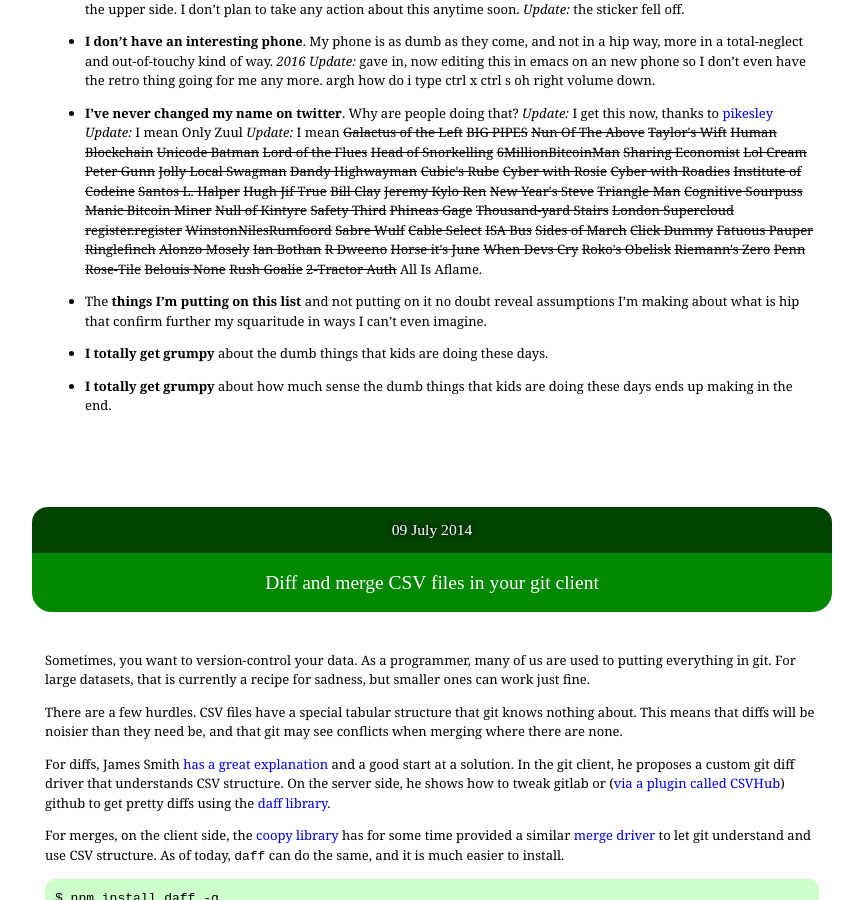
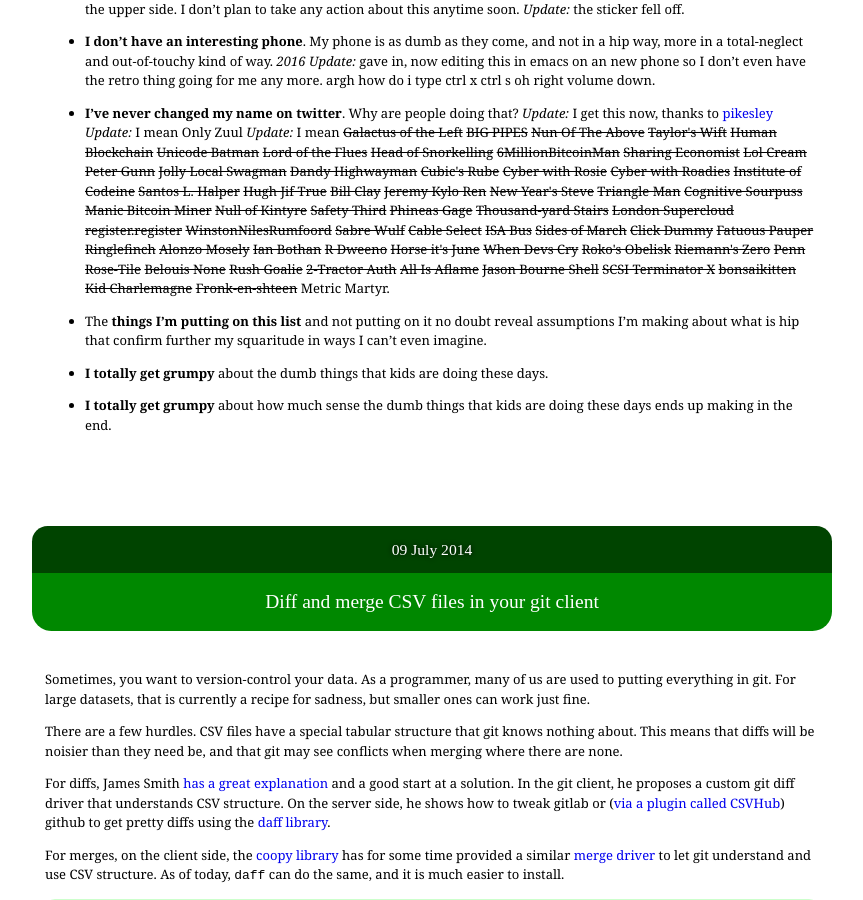
Before and after one commit to paulfitz/paulfitz.github.io, a Jekyll site: the page built from index.html, in a window 1280 px wide and 900 px high, scrolled down 1524 px. Shown: the whole window, without its empty margins (208-1071 px from the left). Built offline with Jekyll 4.4.1, drawn with Linux system fonts in a browser that asks for light colours; some web fonts are replaced.

Commit message:
more pike

```diff
--- a/_data/pikes.json
+++ b/_data/pikes.json
@@ -50,5 +50,11 @@
   "Belouis None",
   "Rush Goalie",
   "2-Tractor Auth",
-  "All Is Aflame"
+  "All Is Aflame",
+  "Jason Bourne Shell",
+  "SCSI Terminator X",
+  "bonsaikitten",
+  "Kid Charlemagne",
+  "Fronk-en-shteen",
+  "Metric Martyr"
 ]
```
